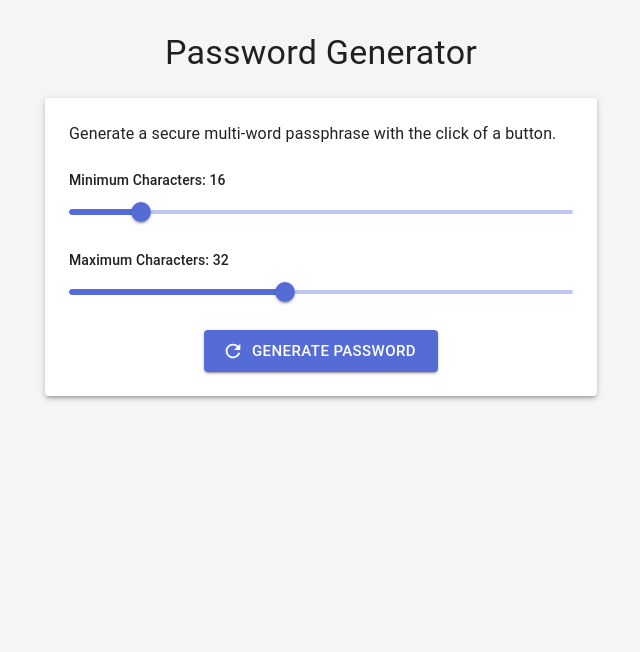
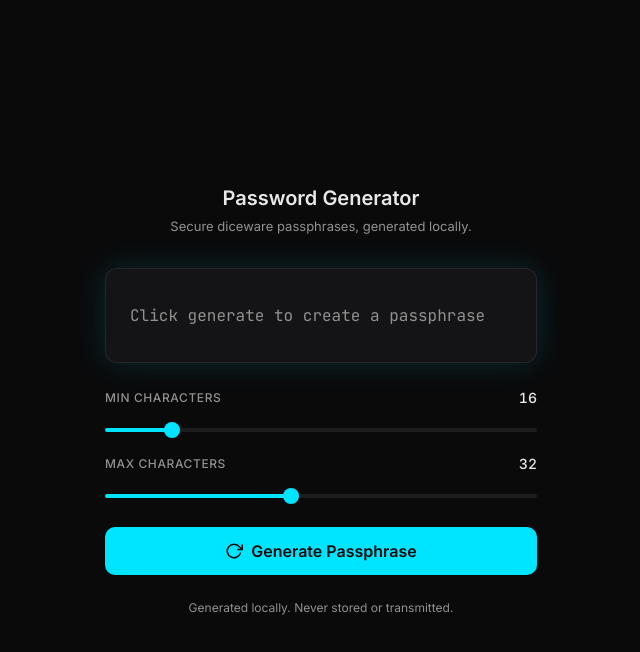
Before and after one commit to dervish666/PasswordGenerator, a React (Create React App) app: page / in a window 1280 px wide. Shown: the top 652 px of the page, without its empty margins (319-959 px from the left). Built offline with nearby package versions, Linux system fonts and the light colour scheme.

Commit message:
feat: rewrite App, entry point, ErrorBoundary and tests — drop MUI

```diff
--- a/src/App.js
+++ b/src/App.js
@@ -1,19 +1,8 @@
 import React, { useState, useCallback } from 'react';
-import {
-  Container,
-  Typography,
-  Box,
-  Button,
-  Paper,
-  TextField,
-  IconButton,
-  Snackbar,
-  Alert,
-  LinearProgress,
-  Slider
-} from '@mui/material';
-import ContentCopyIcon from '@mui/icons-material/ContentCopy';
-import RefreshIcon from '@mui/icons-material/Refresh';
+import PassphraseDisplay from './components/PassphraseDisplay';
+import RangeSlider from './components/RangeSlider';
+import GenerateButton from './components/GenerateButton';
+import NotificationBanner from './components/NotificationBanner';
 import { getRandomWordsWithinLength } from './wordListUtils';
 
 function App() {
@@ -21,59 +10,60 @@ function App() {
   const [minLength, setMinLength] = useState(16);
   const [maxLength, setMaxLength] = useState(32);
   const [generating, setGenerating] = useState(false);
-  const [snackbar, setSnackbar] = useState({ open: false, message: '', severity: 'success' });
+  const [notification, setNotification] = useState({ message: '', severity: 'warning', autoDismissMs: 0 });
+  const [animationKey, setAnimationKey] = useState(0);
 
-  // Derived values computed during render — no useEffect needed
-  const charCount = password.length;
-  const meetsLengthRequirements = charCount >= minLength && charCount <= maxLength;
-
-  // Handle min length slider change
-  const handleMinLengthChange = (event, newValue) => {
-    if (newValue <= maxLength) {
-      setMinLength(newValue);
-    }
+  const handleMinChange = (val) => {
+    if (val <= maxLength) setMinLength(val);
   };
 
-  // Handle max length slider change
-  const handleMaxLengthChange = (event, newValue) => {
-    if (newValue >= minLength) {
-      setMaxLength(newValue);
-    }
+  const handleMaxChange = (val) => {
+    if (val >= minLength) setMaxLength(val);
   };
 
-  // Function to generate a passphrase within length constraints
   const generatePassword = useCallback(async () => {
-    if (generating) return; // Prevent concurrent generation (race condition guard)
+    if (generating) return;
     setGenerating(true);
+    setNotification({ message: '', severity: 'warning', autoDismissMs: 0 });
 
     try {
       const result = await getRandomWordsWithinLength(minLength, maxLength);
 
       if (result.success) {
         setPassword(result.password);
+        setAnimationKey(k => k + 1);
       } else if (result.password) {
-        // Best-effort result that didn't meet exact constraints
         setPassword(result.password);
-        setSnackbar({ open: true, message: 'Could not find an exact match for your length constraints. Showing closest result.', severity: 'warning' });
+        setAnimationKey(k => k + 1);
+        setNotification({
+          message: 'Could not find an exact match for your length constraints. Showing closest result.',
+          severity: 'warning',
+          autoDismissMs: 6000,
+        });
       } else {
-        setSnackbar({ open: true, message: 'Could not generate a password with these constraints. Try widening the length range.', severity: 'warning' });
+        setNotification({
+          message: 'Could not generate a passphrase with these constraints. Try widening the length range.',
+          severity: 'error',
+          autoDismissMs: 0,
+        });
       }
     } catch (err) {
-      setSnackbar({ open: true, message: 'Failed to generate password. Please try again.', severity: 'warning' });
+      setNotification({
+        message: 'Failed to generate password. Please try again.',
+        severity: 'error',
+        autoDismissMs: 0,
+      });
     } finally {
       setGenerating(false);
     }
   }, [minLength, maxLength, generating]);
 
-  // Function to copy password to clipboard with fallback
   const copyToClipboard = useCallback(async () => {
     if (!password) return;
-
     try {
       if (navigator.clipboard && navigator.clipboard.writeText) {
         await navigator.clipboard.writeText(password);
       } else {
-        // Fallback for non-HTTPS contexts (e.g., Docker on HTTP)
         const textArea = document.createElement('textarea');
         textArea.value = password;
         textArea.style.position = 'fixed';
@@ -83,145 +73,53 @@ function App() {
         document.execCommand('copy');
         document.body.removeChild(textArea);
       }
-      setSnackbar({ open: true, message: 'Password copied to clipboard!', severity: 'success' });
     } catch (err) {
-      setSnackbar({ open: true, message: 'Failed to copy to clipboard.', severity: 'warning' });
+      // Clipboard write failed — CopyButton will still show "Copied!" visually
     }
   }, [password]);
 
-  const handleCloseSnackbar = (event, reason) => {
-    if (reason === 'clickaway') return;
-    setSnackbar(prev => ({ ...prev, open: false }));
-  };
+  return (
+    <main className="app-container app-fade-in">
+      <h1 className="app-title">Password Generator</h1>
+      <p className="app-tagline">Secure diceware passphrases, generated locally.</p>
 
-  return (
-    <Container maxWidth="sm" component="main">
-      <Box sx={{ my: 4 }}>
-        <Typography variant="h4" component="h1" gutterBottom align="center">
-          Password Generator
-        </Typography>
+      <PassphraseDisplay
+        password={password}
+        minLength={minLength}
+        maxLength={maxLength}
+        onCopy={copyToClipboard}
+        animationKey={animationKey}
+      />
 
-        <Paper elevation={3} sx={{ p: 3, mt: 3 }}>
-          <Typography variant="body1" gutterBottom>
-            Generate a secure multi-word passphrase with the click of a button.
-          </Typography>
+      <NotificationBanner
+        message={notification.message}
+        severity={notification.severity}
+        autoDismissMs={notification.autoDismissMs}
+        onDismiss={() => setNotification({ message: '', severity: 'warning', autoDismissMs: 0 })}
+      />
 
-          {/* Length Range Sliders */}
-          <Box sx={{ mt: 3, mb: 2 }}>
-            <Typography variant="subtitle2" gutterBottom>
-              Minimum Characters: {minLength}
-            </Typography>
-            <Slider
+      <RangeSlider
+        label="Min characters"
+        ariaLabel="Minimum character length"
         value={minLength}
-              onChange={handleMinLengthChange}
         min={8}
         max={64}
-              step={1}
-              valueLabelDisplay="auto"
-              aria-label="Minimum character length"
-              sx={{ mb: 2 }}
+        onChange={handleMinChange}
       />
 
-            <Typography variant="subtitle2" gutterBottom>
-              Maximum Characters: {maxLength}
-            </Typography>
-            <Slider
+      <RangeSlider
+        label="Max characters"
+        ariaLabel="Maximum character length"
         value={maxLength}
-              onChange={handleMaxLengthChange}
         min={8}
         max={64}
-              step={1}
-              valueLabelDisplay="auto"
-              aria-label="Maximum character length"
+        onChange={handleMaxChange}
       />
-          </Box>
 
-          <Box sx={{ display: 'flex', justifyContent: 'center', mt: 2 }}>
-            <Button
-              variant="contained"
-              color="primary"
-              onClick={generatePassword}
-              startIcon={<RefreshIcon />}
-              size="large"
-              disabled={generating}
-            >
-              {generating ? 'Generating...' : 'Generate Password'}
-            </Button>
-          </Box>
+      <GenerateButton loading={generating} onClick={generatePassword} />
 
-          {password && (
-            <Box sx={{ mt: 3 }}>
-              <Typography variant="subtitle1" gutterBottom>
-                Your generated password:
-              </Typography>
-              <Box sx={{ display: 'flex', alignItems: 'center' }}>
-                <TextField
-                  fullWidth
-                  variant="outlined"
-                  value={password}
-                  InputProps={{
-                    readOnly: true,
-                  }}
-                  inputProps={{
-                    'aria-label': 'Generated password',
-                  }}
-                />
-                <IconButton
-                  color="primary"
-                  onClick={copyToClipboard}
-                  sx={{ ml: 1 }}
-                  aria-label="copy to clipboard"
-                >
-                  <ContentCopyIcon />
-                </IconButton>
-              </Box>
-
-              {/* Character count and length range indicator */}
-              <Box sx={{ mt: 2, mb: 1 }}>
-                <Box sx={{ display: 'flex', justifyContent: 'space-between', mb: 0.5 }}>
-                  <Typography variant="body2">
-                    Character count: {charCount}
-                  </Typography>
-                  <Typography
-                    variant="body2"
-                    sx={{
-                      color: meetsLengthRequirements ? 'success.main' : 'error.main',
-                      fontWeight: 'medium'
-                    }}
-                  >
-                    {meetsLengthRequirements
-                      ? 'Meets length requirements'
-                      : charCount < minLength
-                        ? `Minimum ${minLength} characters required`
-                        : `Maximum ${maxLength} characters exceeded`}
-                  </Typography>
-                </Box>
-                <LinearProgress
-                  variant="determinate"
-                  value={Math.min((charCount / minLength) * 100, 100)}
-                  color={meetsLengthRequirements ? "success" : charCount > maxLength ? "error" : "primary"}
-                  sx={{ height: 8, borderRadius: 4 }}
-                />
-              </Box>
-
-              <Typography variant="body2" sx={{ mt: 2, color: 'text.secondary' }}>
-                This passphrase is generated locally and is not stored or transmitted.
-              </Typography>
-            </Box>
-          )}
-        </Paper>
-      </Box>
-
-      <Snackbar
-        open={snackbar.open}
-        autoHideDuration={snackbar.severity === 'success' ? 3000 : 6000}
-        onClose={handleCloseSnackbar}
-      >
-        <Alert onClose={handleCloseSnackbar} severity={snackbar.severity} sx={{ width: '100%' }}>
-          {snackbar.message}
-        </Alert>
-      </Snackbar>
-    </Container>
+      <p className="trust-footer">Generated locally. Never stored or transmitted.</p>
+    </main>
   );
 }
 
--- a/src/ErrorBoundary.js
+++ b/src/ErrorBoundary.js
@@ -1,5 +1,4 @@
 import React from 'react';
-import { Container, Typography, Box, Button } from '@mui/material';
 
 class ErrorBoundary extends React.Component {
   constructor(props) {
@@ -14,22 +13,18 @@ class ErrorBoundary extends React.Component {
   render() {
     if (this.state.hasError) {
       return (
-        <Container maxWidth="sm">
-          <Box sx={{ my: 4, textAlign: 'center' }}>
-            <Typography variant="h5" gutterBottom>
-              Something went wrong
-            </Typography>
-            <Typography variant="body1" sx={{ mb: 3 }}>
-              The application encountered an unexpected error.
-            </Typography>
-            <Button
-              variant="contained"
-              onClick={() => window.location.reload()}
-            >
-              Refresh Page
-            </Button>
-          </Box>
-        </Container>
+        <div className="error-container">
+          <h1 className="error-title">Something went wrong</h1>
+          <p className="error-message">
+            The application encountered an unexpected error.
+          </p>
+          <button
+            className="error-btn"
+            onClick={() => window.location.reload()}
+          >
+            Refresh Page
+          </button>
+        </div>
       );
     }
 
--- a/src/index.js
+++ b/src/index.js
@@ -3,35 +3,12 @@ import ReactDOM from 'react-dom/client';
 import './index.css';
 import App from './App';
 import ErrorBoundary from './ErrorBoundary';
-import { ThemeProvider, createTheme } from '@mui/material/styles';
-import CssBaseline from '@mui/material/CssBaseline';
-
-// Create a theme instance
-const theme = createTheme({
-  palette: {
-    primary: {
-      main: '#556cd6',
-    },
-    secondary: {
-      main: '#19857b',
-    },
-    background: {
-      default: '#f5f5f5',
-    },
-  },
-  typography: {
-    fontFamily: '"Roboto", "Helvetica", "Arial", sans-serif',
-  },
-});
 
 const root = ReactDOM.createRoot(document.getElementById('root'));
 root.render(
   <React.StrictMode>
-    <ThemeProvider theme={theme}>
-      <CssBaseline />
-      <ErrorBoundary>
-        <App />
-      </ErrorBoundary>
-    </ThemeProvider>
+    <ErrorBoundary>
+      <App />
+    </ErrorBoundary>
   </React.StrictMode>
 );
```
Also changed, not shown: 1 other file (tests, documents, lock files or other folders). Lines whose indentation alone changed are shown as unchanged.
